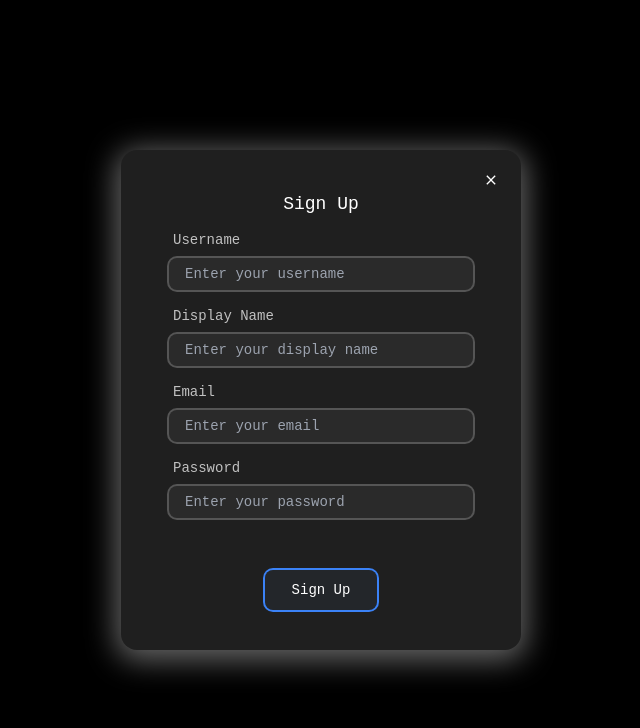
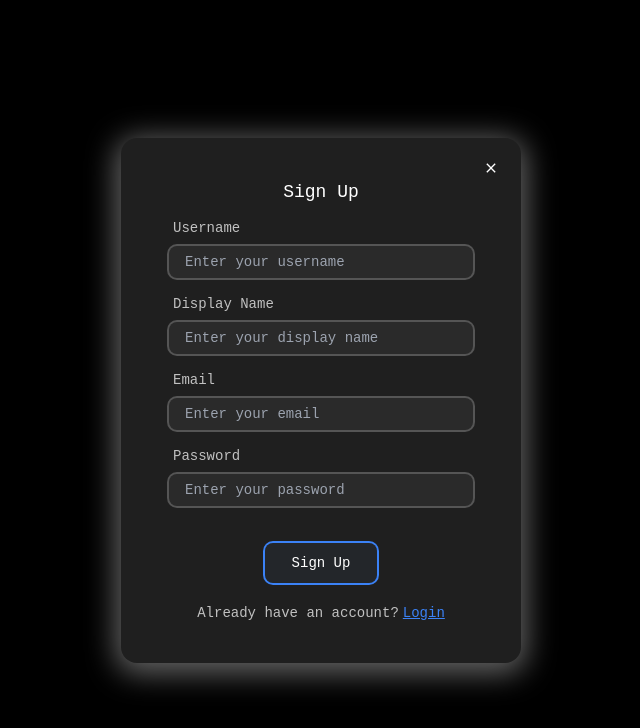
Before and after one commit to Maghish/HiveHole, a Next.js app in the folder client/: page / in a window 1280 px wide. Shown: the top 728 px of the page, without its empty margins (319-959 px from the left). Built offline with nearby package versions, Linux system fonts and the light colour scheme; no server answers.

Commit message:
Added a link on signupform for redirecting to login form

```diff
--- a/client/src/app/components/authForms/SignupForm.tsx
+++ b/client/src/app/components/authForms/SignupForm.tsx
@@ -7,7 +7,7 @@ interface SignupFormProps {
 function SignupForm({ setSignupFormVisibility }: SignupFormProps) {
   return (
     <div className="fixed inset-0 bg-black bg-opacity-25 backdrop-blur-sm flex justify-center items-center">
-      <form className="relative max-w-[400px] w-[400px] max-h-[500px] h-[500px] bg-SecondaryBackgroundColor rounded-2xl shadow-FormModal flex flex-col px-12 py-10">
+      <form className="relative max-w-[400px] w-[400px] max-h-[525px] h-[525px] bg-SecondaryBackgroundColor rounded-2xl shadow-FormModal flex flex-col px-12 py-10">
         <IoMdClose
           className="absolute top-4 right-4 cursor-pointer transition-all ease-out duration-100 hover:bg-white hover:bg-opacity-15 rounded-full p-1.5"
           onClick={() => {
@@ -74,6 +74,18 @@ function SignupForm({ setSignupFormVisibility }: SignupFormProps) {
         <button className="mt-auto self-center w-28 h-10 rounded-lg px-5 py-2 font-jetbrains-mono-regular text-sm bg-[#334155] bg-opacity-20 ring-2 ring-blue-500 text-ModalPrimaryTextColor transition-all ease-linear duration-100 hover:bg-opacity-60 hover:ring-opacity-80">
           Sign Up
         </button>
+
+        <p className="text-ModalSecondaryTextColor font-jetbrains-mono-regular text-sm mt-5 text-center">
+          Already have an account?
+          <span
+            className="text-blue-500 font-jetbrains-mono-regular underline ml-1 cursor-pointer transition-all ease-linear hover:brightness-125"
+            onClick={() => {
+              setSignupFormVisibility(false);
+            }}
+          >
+            Login
+          </span>
+        </p>
       </form>
     </div>
   );
```
